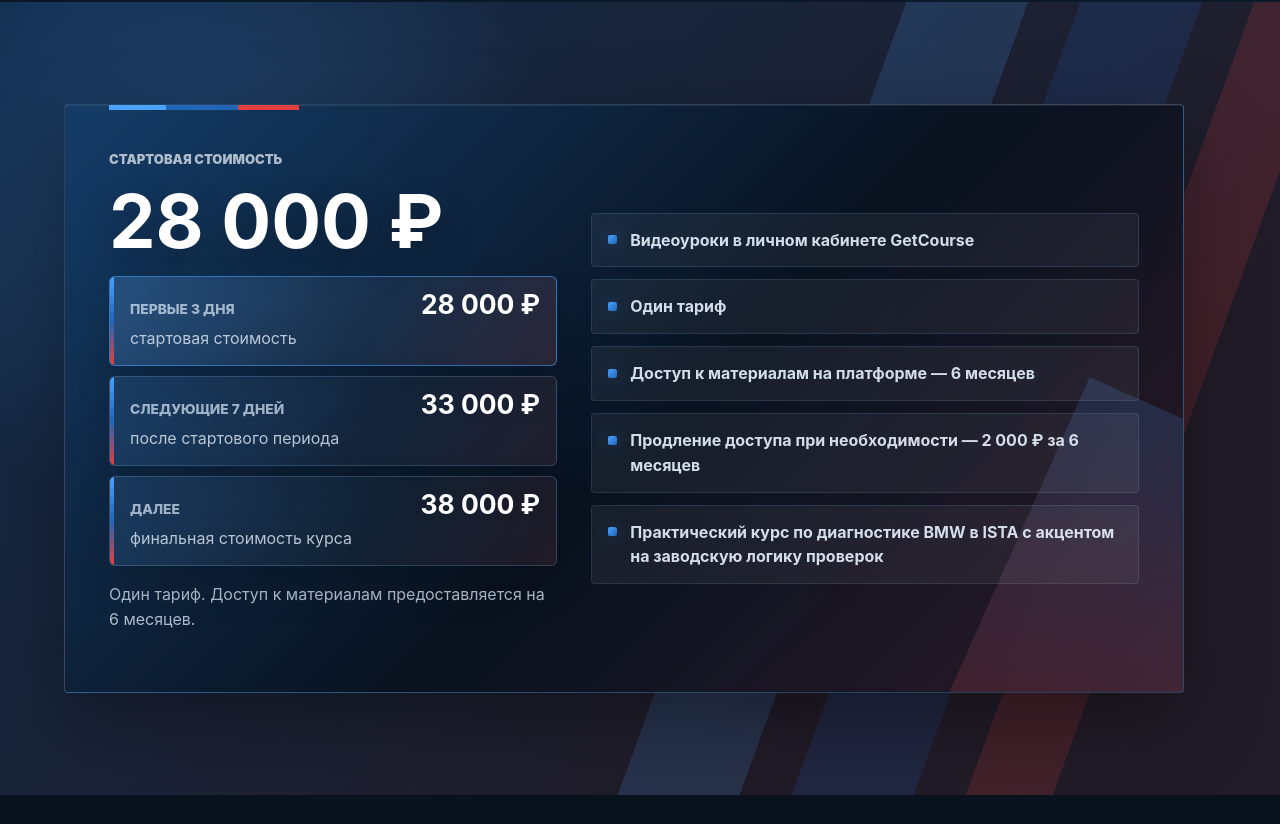
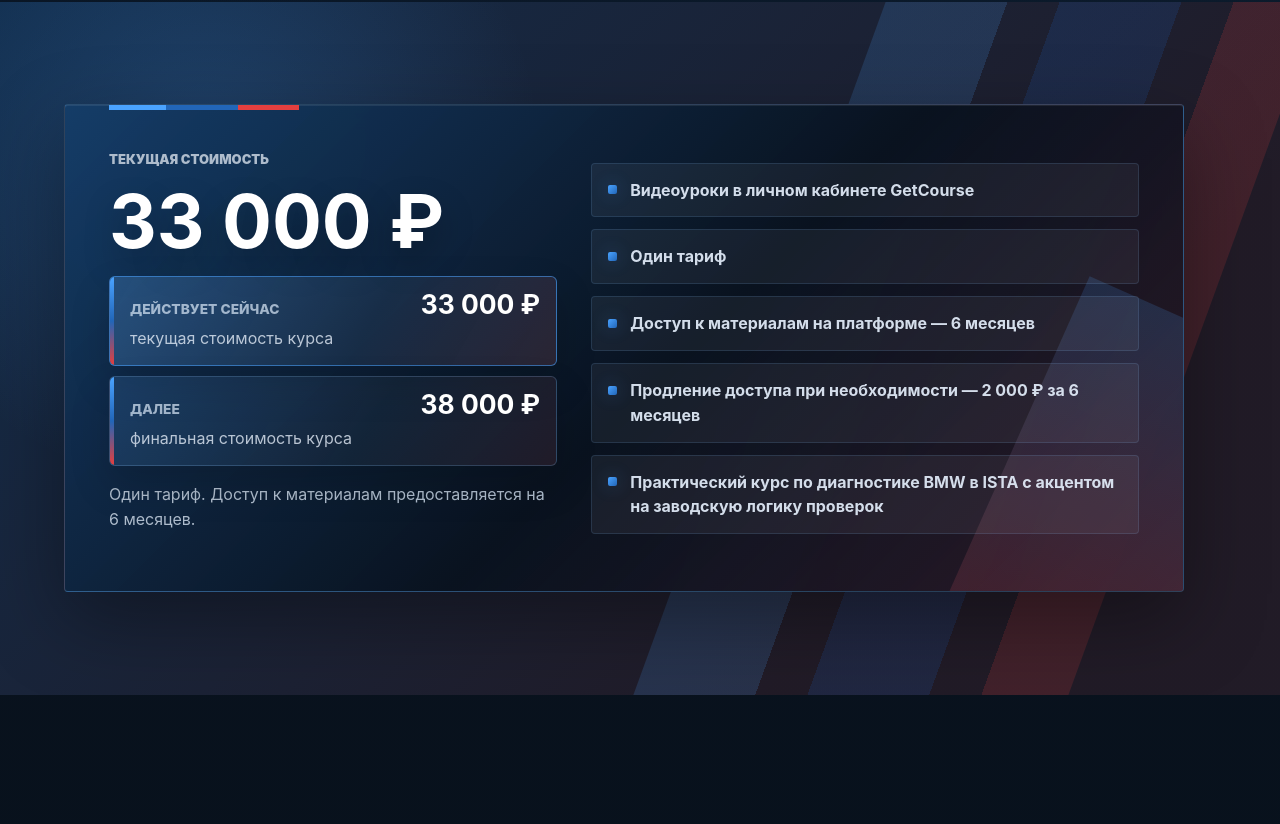
Before and after one commit to nikitakulnev-cpu/a-check-site, a plain HTML site: page index.html in a window 1280 px wide. Shown: the part 9976-10800 px from the top of the page. Drawn offline with Linux system fonts and the light colour scheme; a script that the page names is missing.

Commit message:
Publish site

```diff
--- a/index.html
+++ b/index.html
@@ -482,18 +482,13 @@
       <section class="section price" id="price">
         <div class="price-card">
         <div>
-          <p class="eyebrow">Стартовая стоимость</p>
-          <h2>28 000 ₽</h2>
+          <p class="eyebrow">Текущая стоимость</p>
+          <h2>33 000 ₽</h2>
           <div class="price-steps" aria-label="Этапы стоимости курса">
             <div class="price-step price-step-current">
-              <span>Первые 3 дня</span>
-              <strong>28 000 ₽</strong>
-              <em>стартовая стоимость</em>
-            </div>
-            <div class="price-step">
-              <span>Следующие 7 дней</span>
+              <span>Действует сейчас</span>
               <strong>33 000 ₽</strong>
-              <em>после стартового периода</em>
+              <em>текущая стоимость курса</em>
             </div>
             <div class="price-step">
               <span>Далее</span>
```
